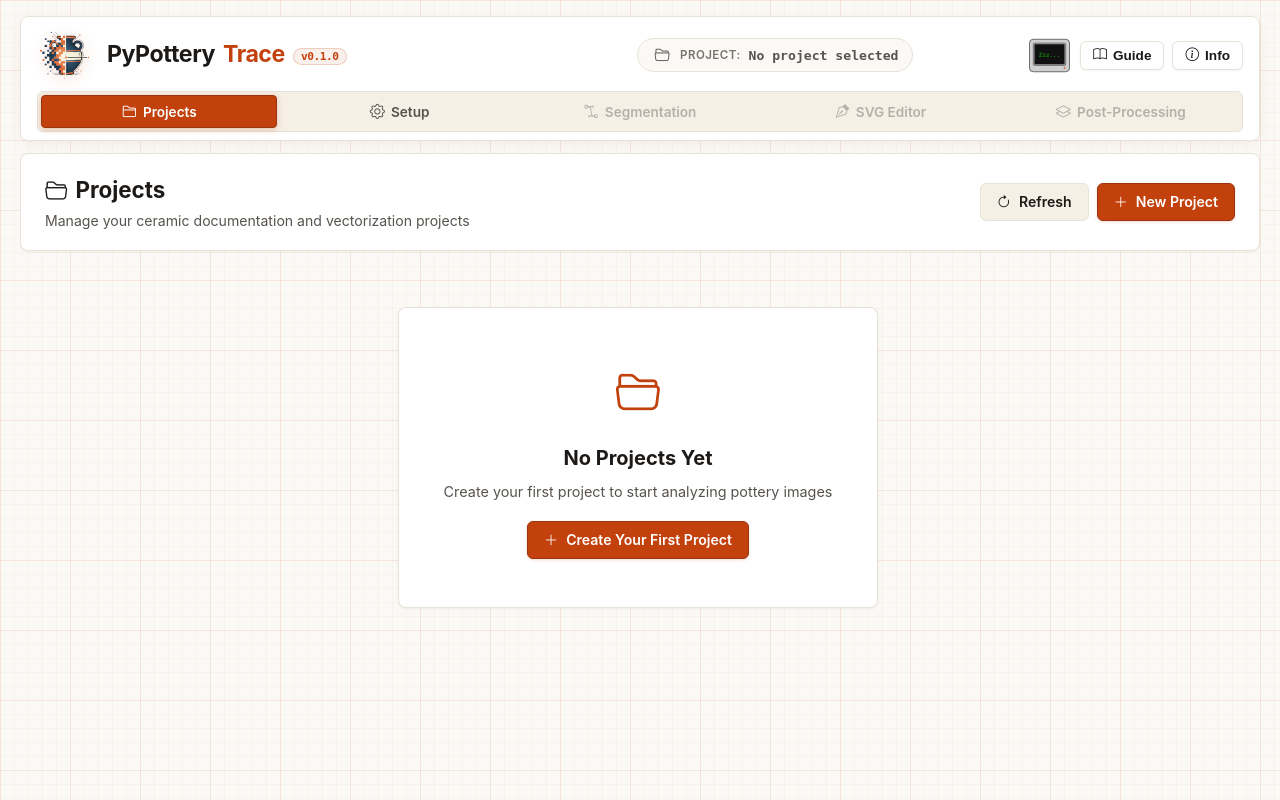
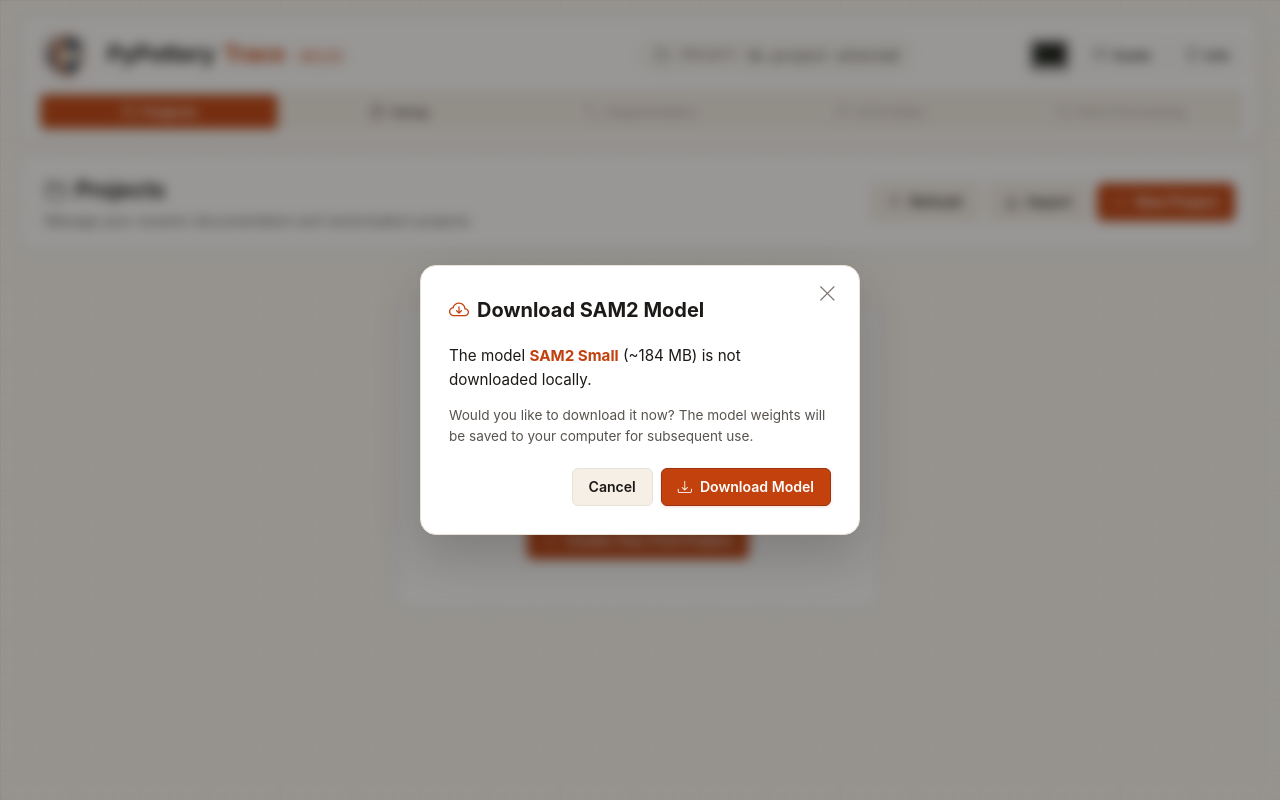
Before and after one commit to lrncrd/PyPotteryTrace, a Flask app: page / in a window 1280 px wide. Run offline with Flask 3, Linux system fonts and the light colour scheme; data that the repository does not hold is empty; parts of the project's set-up code (start-up, migrations or seed data) failed here and were passed over; some libraries are stand-ins or nearby versions.

Commit message:
First launch, ZIP-less export, project import/export, consistent subfolders
- The default SAM2 model is loaded at startup only if its checkpoint is on disk;
  otherwise the server starts at once and the page offers the download (with
  progress). Segmentation without a model answers 503 with a clear message.
  New /api/current_model keeps the Setup radio in sync after a reload.
- Post-Processing without the ZIP option now saves the files in the project
  exports/ folder instead of discarding them.
- SVG, PNG and JPG of one drawing use the same category for the subfolders.
- Projects tab: Import button and per-project Export button (the backend and the
  dialog existed but nothing called them); the project export route also accepts GET.
- Info window: Apple Silicon is reported as running on the CPU (SAM2 has no MPS path).

Co-Authored-By: Claude Sonnet 5 <noreply@anthropic.com>

```diff
--- a/interactive_app/main.py
+++ b/interactive_app/main.py
@@ -48,7 +48,15 @@ app.config['SEND_FILE_MAX_AGE_DEFAULT'] = 0
 CORS(app)
 
 # Global state for SAM2 handler
-sam2_handler = SAM2Handler(model_size='small')  # Initialize immediately
+# The default model is loaded at startup only if its checkpoint is already on disk. A missing
+# checkpoint is downloaded from the page (with confirmation and a progress bar) instead of
+# blocking startup, when the server would not answer yet.
+sam2_handler = None
+try:
+    if SAM2Handler.get_model_info('small')['exists']:
+        sam2_handler = SAM2Handler(model_size='small')
+except Exception as e:
+    print(f"SAM2 default model not loaded at startup: {e}")
 vectorization_handler = VectorizationHandler()
 ml_export_handler = MLExportHandler()
 
@@ -257,6 +265,27 @@ def get_system_info():
     return jsonify(info)
 
 
+class ModelNotLoadedError(RuntimeError):
+    """Raised when a segmentation request arrives before a SAM2 model is available."""
+
+
+def require_sam2():
+    if sam2_handler is None:
+        raise ModelNotLoadedError('No SAM 2 model is loaded. Select a model in the Setup tab (it is downloaded on first use).')
+    return sam2_handler
+
+
+@app.errorhandler(ModelNotLoadedError)
+def handle_model_not_loaded(e):
+    return jsonify({'error': str(e), 'model_not_loaded': True}), 503
+
+
+@app.route('/api/current_model')
+def current_model():
+    """Size of the SAM2 model loaded in the backend (None if none is loaded yet)."""
+    return jsonify({'success': True, 'model_size': sam2_handler.model_size if sam2_handler else None})
+
+
 @app.route('/api/load_model', methods=['POST'])
 def load_model():
     """Load or change SAM2 model."""
@@ -270,8 +299,9 @@ def load_model():
         return jsonify({'error': 'Invalid model size'}), 400
 
     try:
-        # Reinitialize SAM2 handler with new model
-        sam2_handler = SAM2Handler(model_size=model_size)
+        # Reinitialize SAM2 handler with new model (nothing to do if it is already the loaded one)
+        if sam2_handler is None or sam2_handler.model_size != model_size:
+            sam2_handler = SAM2Handler(model_size=model_size)
 
         # ML training data is always enabled for persistence
         app.config['SAVE_TRAINING_DATA'] = True
@@ -1446,7 +1476,7 @@ def upload_image():
 
     # Initialize SAM2 for this image
     try:
-        image_embedding = sam2_handler.set_image(str(file_path))
+        image_embedding = require_sam2().set_image(str(file_path))
 
         # Store session data
         sessions_data[session_id] = {
@@ -1465,6 +1495,8 @@ def upload_image():
             'image_url': f'/api/image/{session_id}'
         })
 
+    except ModelNotLoadedError:
+        raise
     except Exception as e:
         return jsonify({'error': f'Failed to process image: {str(e)}'}), 500
 
@@ -1496,7 +1528,7 @@ def segment():
             points = data.get('points', [])
             labels = data.get('labels', [])
 
-            mask = sam2_handler.segment_with_points(
+            mask = require_sam2().segment_with_points(
                 points=points,
                 labels=labels
             )
@@ -1505,7 +1537,7 @@ def segment():
             # Box prompt: {x1, y1, x2, y2}
             box = data.get('box')
 
-            mask = sam2_handler.segment_with_box(
+            mask = require_sam2().segment_with_box(
                 box=box
             )
         else:
@@ -1521,6 +1553,8 @@ def segment():
             'mask_id': len(sessions_data[session_id]['segments'])
         })
 
+    except ModelNotLoadedError:
+        raise
     except Exception as e:
         return jsonify({'error': f'Segmentation failed: {str(e)}'}), 500
 
@@ -2540,8 +2574,9 @@ def postprocess_export():
                 base_name = Path(clean_filename).stem
                 svg_content = file_data['content']
 
-                # Extract category from SVG layers
-                category = extract_svg_category(svg_content)
+                # Same category the client used for the PNG/JPG of this drawing, so that the
+                # three formats end up in the same subfolder; fall back to the SVG layers.
+                category = file_data.get('category') or extract_svg_category(svg_content)
                 print(f"  📄 {filename} → Clean: {clean_filename} → Category: {category}")
 
                 # Skip if category is filtered
@@ -2653,14 +2688,21 @@ def postprocess_export():
                 'download_url': f'/api/download/{session_id}/postprocess_export.zip'
             })
         else:
-            # Return individual files (not implemented for simplicity)
-            # In a real scenario, you'd need to handle individual file downloads
+            # No ZIP requested: keep the files in the project's exports folder
+            project_id = data.get('project_id')
+            exports_root = project_manager.get_project_path(project_id, 'exports') if project_id else None
+            if exports_root is None:
+                shutil.rmtree(temp_dir, ignore_errors=True)
+                return jsonify({'error': 'Without a ZIP archive the files are saved in the project exports folder: open a project first.'}), 400
+            target_dir = exports_root / f"export_{datetime.now().strftime('%Y%m%d_%H%M%S')}"
+            shutil.copytree(output_dir, target_dir)
             shutil.rmtree(temp_dir)
             return jsonify({
                 'success': True,
                 'total_files': total_files,
                 'formats': [k for k, v in formats.items() if v],
-                'message': 'Files processed successfully'
+                'output_dir': str(target_dir),
+                'message': 'Files saved in the project exports folder'
             })
 
     except Exception as e:
@@ -3127,7 +3169,7 @@ def get_project_annotations(project_id, image_name):
         return jsonify({'error': str(e)}), 500
 
 
-@app.route('/api/projects/<project_id>/export', methods=['POST'])
+@app.route('/api/projects/<project_id>/export', methods=['GET', 'POST'])
 def export_project(project_id):
     """Export project as ZIP archive."""
     try:
--- a/interactive_app/static/js/postprocess.js
+++ b/interactive_app/static/js/postprocess.js
@@ -1621,6 +1621,7 @@ class PostProcessingManager {
                 svg_files: svgFilesArray,
                 png_files: pngFilesArray,
                 jpg_files: jpgFilesArray,
+                project_id: this.currentProjectId,
                 settings: settings
             };
 
@@ -1712,6 +1713,7 @@ class PostProcessingManager {
         const formatsList = (result.formats || []).map(f => f.toUpperCase()).join(', ');
         const fileCount = result.total_files || 0;
         const organizeByCategory = document.getElementById('postprocess-organize-by-category')?.checked;
+        const savedToFolder = !result.download_url && result.output_dir;
 
         if (window.showConfirmDialog) {
             window.showConfirmDialog({
@@ -1722,13 +1724,15 @@ class PostProcessingManager {
                 iconBg: 'var(--teal-soft, #ccfbf1)',
                 detailsLabel: 'Export Summary:',
                 details: [
-                    'Download has started automatically',
+                    savedToFolder ? 'Files saved in the project exports folder' : 'Download has started automatically',
                     `Converted format(s): ${formatsList}`,
                     organizeByCategory ? 'Organized by category in subfolders' : 'Saved in a unified package'
                 ],
                 detailIcon: 'bi-check2-circle',
                 detailIconColor: 'var(--teal, #0d9488)',
-                note: 'Your ZIP archive has been sent to your browser download folder.',
+                note: savedToFolder
+                    ? `Saved in: ${result.output_dir}`
+                    : 'Your ZIP archive has been sent to your browser download folder.',
                 noteType: 'success',
                 confirmText: 'OK',
                 cancelText: '',
@@ -1737,7 +1741,7 @@ class PostProcessingManager {
         }
 
         if (window.app && window.app.showNotification) {
-            window.app.showNotification(`Export complete! Downloaded ${fileCount} file(s) (${formatsList})`, 'success');
+            window.app.showNotification(`Export complete! ${savedToFolder ? 'Saved' : 'Downloaded'} ${fileCount} file(s) (${formatsList})`, 'success');
         }
     }
 
--- a/interactive_app/static/js/projects.js
+++ b/interactive_app/static/js/projects.js
@@ -40,6 +40,12 @@ const ProjectManager = {
         const newBtn = document.getElementById('new-project-btn');
         if (newBtn) {
             newBtn.addEventListener('click', () => this.showCreateModal());
+        }
+
+        // Import project button
+        const importBtn = document.getElementById('import-project-btn');
+        if (importBtn) {
+            importBtn.addEventListener('click', () => this.showImportProjectDialog());
         }
 
         // Create project button (in modal)
@@ -867,6 +873,9 @@ const ProjectManager = {
                 </div>
 
                 <div class="project-card-actions" onclick="event.stopPropagation()">
+                    <button class="btn btn-sm btn-secondary" title="Download the whole project as a ZIP file" onclick="ProjectManager.exportProject('${project.project_id}')">
+                        <i class="bi bi-box-arrow-up"></i> Export
+                    </button>
                     <button class="btn btn-sm btn-danger" onclick="ProjectManager.deleteProject('${project.project_id}')">
                         <i class="bi bi-trash"></i> Delete
                     </button>
@@ -880,30 +889,27 @@ const ProjectManager = {
      */
     showImportProjectDialog() {
         const modal = document.createElement('div');
-        modal.className = 'modal';
+        modal.className = 'project-modal';
+        modal.id = 'import-project-modal';
         modal.innerHTML = `
-            <div class="modal-content">
+            <div class="modal-overlay" onclick="document.getElementById('import-project-modal').remove()"></div>
+            <div class="modal-dialog">
                 <div class="modal-header">
-                    <h2>Import Project</h2>
-                    <button class="close-btn" onclick="this.closest('.modal').remove()">×</button>
+                    <h3><i class="bi bi-box-arrow-in-down"></i> Import Project</h3>
+                    <button class="modal-close" aria-label="Close modal" onclick="document.getElementById('import-project-modal').remove()"><i class="bi bi-x-lg"></i></button>
                 </div>
                 <div class="modal-body">
                     <div class="form-group">
-                        <label for="import-file">Select Project ZIP File</label>
-                        <input type="file" id="import-file" class="form-control"
-                               accept=".zip" required>
+                        <label for="import-file">Project ZIP file</label>
+                        <input type="file" id="import-file" class="form-control" accept=".zip" required>
                     </div>
-                    <p class="text-muted" style="font-size: 0.875rem;">
-                        Select a ZIP file containing a previously exported project.
+                    <p style="font-size: 0.85rem; color: var(--text-dim); margin-bottom: 0;">
+                        Choose a ZIP file created with the <strong>Export</strong> button of a project card. The project is added as a new one.
                     </p>
                 </div>
                 <div class="modal-footer">
-                    <button class="btn btn-secondary" onclick="this.closest('.modal').remove()">
-                        Cancel
-                    </button>
-                    <button class="btn btn-primary" onclick="ProjectManager.importProject()">
-                        Import
-                    </button>
+                    <button class="btn btn-secondary" onclick="document.getElementById('import-project-modal').remove()">Cancel</button>
+                    <button class="btn btn-primary" onclick="ProjectManager.importProject()"><i class="bi bi-check-lg"></i> Import</button>
                 </div>
             </div>
         `;
@@ -919,7 +925,7 @@ const ProjectManager = {
         const file = fileInput.files[0];
 
         if (!file) {
-            alert('Please select a file to import');
+            this.showNotification('Please select a file to import', 'error');
             return;
         }
 
@@ -938,19 +944,34 @@ const ProjectManager = {
 
             if (data.success) {
                 // Close modal
-                document.querySelector('.modal').remove();
+                const importModal = document.getElementById('import-project-modal');
+                if (importModal) importModal.remove();
+                await this.loadProjectsList();
 
                 // Load the imported project
                 await this.loadProject(data.project_id);
 
                 this.showNotification('Project imported successfully!', 'success');
             } else {
-                alert(`Error: ${data.error}`);
+                this.showNotification(`Error: ${data.error}`, 'error');
             }
         } catch (error) {
             console.error('Error importing project:', error);
-            alert('Failed to import project');
+            this.showNotification('Failed to import project', 'error');
         }
+    },
+
+    /**
+     * Download a project as a ZIP file (importable with the Import button)
+     */
+    exportProject(projectId) {
+        const link = document.createElement('a');
+        link.href = `/api/projects/${encodeURIComponent(projectId)}/export`;
+        link.setAttribute('download', '');
+        document.body.appendChild(link);
+        link.click();
+        link.remove();
+        this.showNotification('Preparing the project ZIP...', 'info');
     },
 
     /**
--- a/interactive_app/templates/index.html
+++ b/interactive_app/templates/index.html
@@ -257,6 +257,9 @@
                     <div class="top-bar-right">
                         <button class="btn btn-secondary" id="refresh-projects-btn">
                             <i class="bi bi-arrow-clockwise"></i> Refresh
+                        </button>
+                        <button class="btn btn-secondary" id="import-project-btn" title="Import a project from a ZIP file exported by PyPotteryTrace">
+                            <i class="bi bi-box-arrow-in-down"></i> Import
                         </button>
                         <button class="btn btn-primary" id="new-project-btn">
                             <i class="bi bi-plus-lg"></i> New Project
@@ -1916,8 +1919,9 @@
                         gpuEl.innerHTML = `<i class="bi bi-gpu-card me-1"></i> ${name} (CUDA)`;
                         gpuEl.className = 'chip-active';
                     } else if (mps) {
-                        gpuEl.innerHTML = `<i class="bi bi-gpu-card me-1"></i> Apple Silicon (MPS)`;
-                        gpuEl.className = 'chip-active';
+                        // SAM 2 is loaded on 'cuda' or 'cpu' only (see sam2_handler.py): MPS is detected but not used
+                        gpuEl.innerHTML = `<i class="bi bi-gpu-card me-1"></i> Apple Silicon (running on CPU)`;
+                        gpuEl.className = 'chip-cpu-only';
                     } else {
                         gpuEl.innerHTML = `<i class="bi bi-gpu-card me-1"></i> CPU Only`;
                         gpuEl.className = 'chip-cpu-only';
@@ -1987,6 +1991,21 @@
             if (checkedRadio) {
                 currentSelectedModel = checkedRadio.value;
             }
+
+            // Sync with the backend: show the model it has loaded, or (first launch, no checkpoint
+            // on disk yet) offer to download the default one, once the splash screen is gone.
+            fetch('/api/current_model')
+                .then(r => r.json())
+                .then(data => {
+                    if (data.model_size) {
+                        const radio = document.querySelector(`input[name="model"][value="${data.model_size}"]`);
+                        if (radio) radio.checked = true;
+                        currentSelectedModel = data.model_size;
+                    } else {
+                        setTimeout(() => checkAndDownloadModel(currentSelectedModel), 1500);
+                    }
+                })
+                .catch(err => console.warn('Could not read the loaded model:', err));
         });
     </script>
 
```
